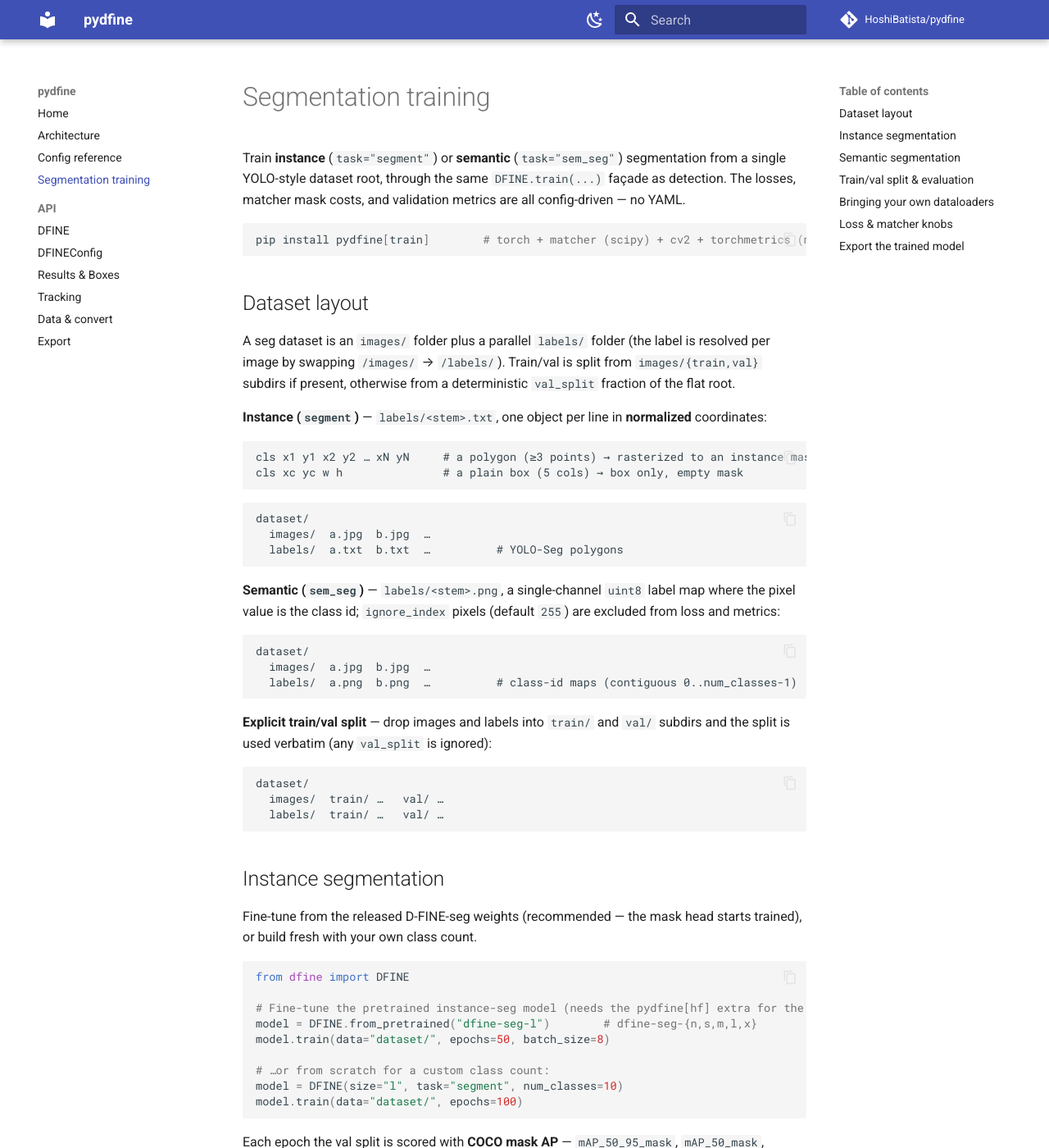
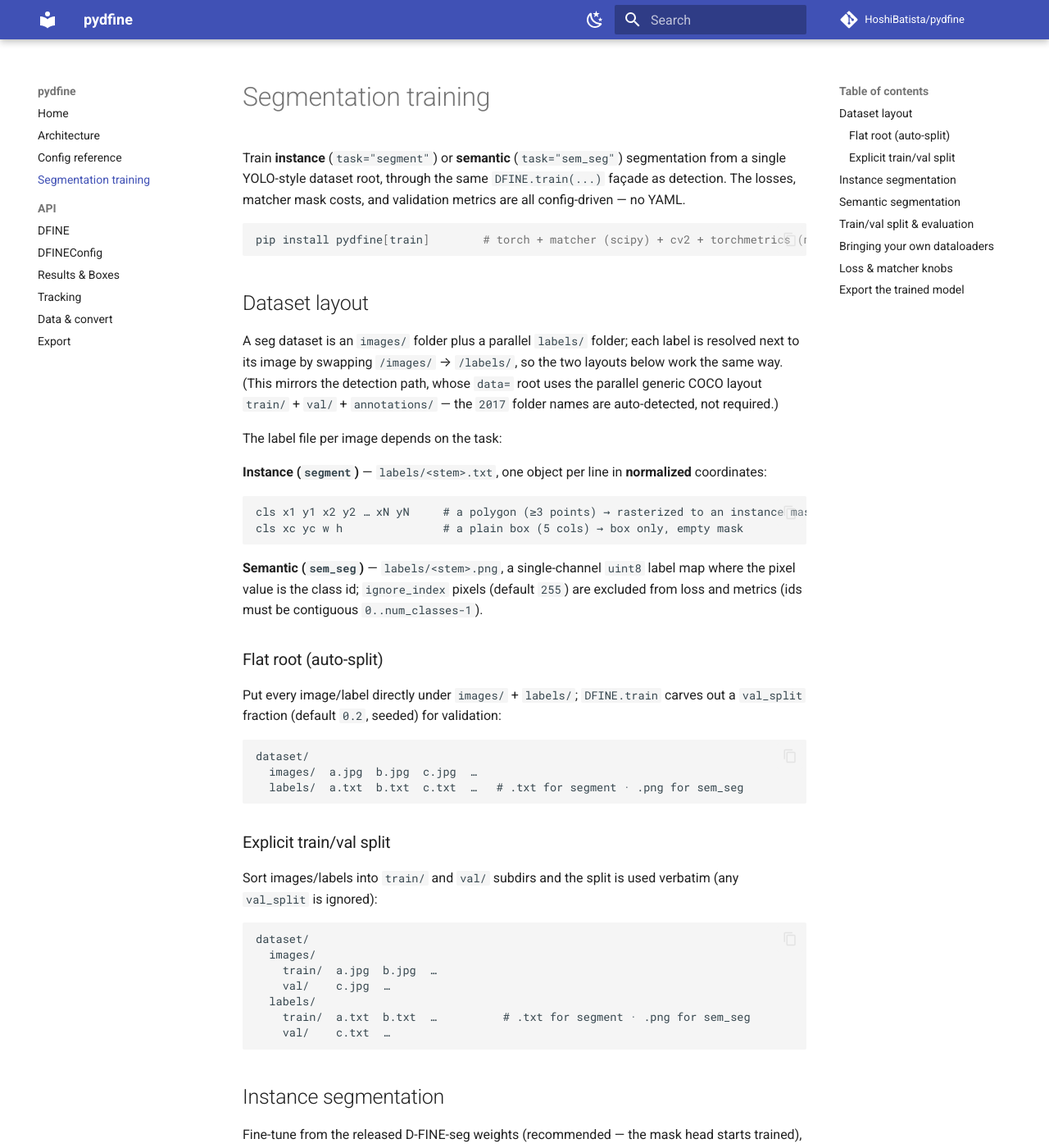
Before and after one commit to HoshiBatista/pydfine, an MkDocs documentation site: the page built from docs/seg-training.md, in a window 1280 px wide and 1400 px high. Shown: the whole window at 82% size. Built offline with MkDocs 1.6.1 and Material for MkDocs 9.7.7, drawn with Linux system fonts in a browser that asks for light colours; comment, search, counter and statistics services are not loaded.

Commit message:
docs(seg): clarify dataset layout in the training quickstart
Expand the dataset-layout section: split it into "Flat root (auto-split)"
and "Explicit train/val split" with full images/{train,val} +
labels/{train,val} directory trees, and note that labels resolve by
swapping /images/ -> /labels/. Add a one-line cross-reference that the
detection data= root uses the parallel generic COCO layout (train/ + val/
+ annotations/, with the 2017 folder names auto-detected, not required),
tying it to the recent train/val cleanup. Docs build clean under mkdocs
--strict.

Co-Authored-By: Claude Opus 4.8 <noreply@anthropic.com>
Claude-Session: https://claude.ai/code/session_011P28hbuPtgcq4YudVxntAx

````diff
--- a/docs/seg-training.md
+++ b/docs/seg-training.md
@@ -10,9 +10,12 @@ pip install pydfine[train]        # torch + matcher (scipy) + cv2 + torchmetrics
 
 ## Dataset layout
 
-A seg dataset is an `images/` folder plus a parallel `labels/` folder (the label is resolved
-per image by swapping `/images/` → `/labels/`). Train/val is split from `images/{train,val}`
-subdirs if present, otherwise from a deterministic `val_split` fraction of the flat root.
+A seg dataset is an `images/` folder plus a parallel `labels/` folder; each label is resolved
+next to its image by swapping `/images/` → `/labels/`, so the two layouts below work the same
+way. (This mirrors the detection path, whose `data=` root uses the parallel generic COCO layout
+`train/` + `val/` + `annotations/` — the `2017` folder names are auto-detected, not required.)
+
+The label file per image depends on the task:
 
 **Instance (`segment`)** — `labels/<stem>.txt`, one object per line in **normalized**
 coordinates:
@@ -22,29 +25,34 @@ cls x1 y1 x2 y2 … xN yN     # a polygon (≥3 points) → rasterized to an ins
 cls xc yc w h               # a plain box (5 cols) → box only, empty mask
 ```
 
-```
-dataset/
-  images/  a.jpg  b.jpg  …
-  labels/  a.txt  b.txt  …          # YOLO-Seg polygons
-```
-
 **Semantic (`sem_seg`)** — `labels/<stem>.png`, a single-channel `uint8` label map where the
 pixel value is the class id; `ignore_index` pixels (default `255`) are excluded from loss and
-metrics:
+metrics (ids must be contiguous `0..num_classes-1`).
+
+### Flat root (auto-split)
+
+Put every image/label directly under `images/` + `labels/`; `DFINE.train` carves out a
+`val_split` fraction (default `0.2`, seeded) for validation:
 
 ```
 dataset/
-  images/  a.jpg  b.jpg  …
-  labels/  a.png  b.png  …          # class-id maps (contiguous 0..num_classes-1)
+  images/  a.jpg  b.jpg  c.jpg  …
+  labels/  a.txt  b.txt  c.txt  …   # .txt for segment · .png for sem_seg
 ```
 
-**Explicit train/val split** — drop images and labels into `train/` and `val/` subdirs and the
-split is used verbatim (any `val_split` is ignored):
+### Explicit train/val split
+
+Sort images/labels into `train/` and `val/` subdirs and the split is used verbatim (any
+`val_split` is ignored):
 
 ```
 dataset/
-  images/  train/ …   val/ …
-  labels/  train/ …   val/ …
+  images/
+    train/  a.jpg  b.jpg  …
+    val/    c.jpg  …
+  labels/
+    train/  a.txt  b.txt  …          # .txt for segment · .png for sem_seg
+    val/    c.txt  …
 ```
 
 ## Instance segmentation
````
